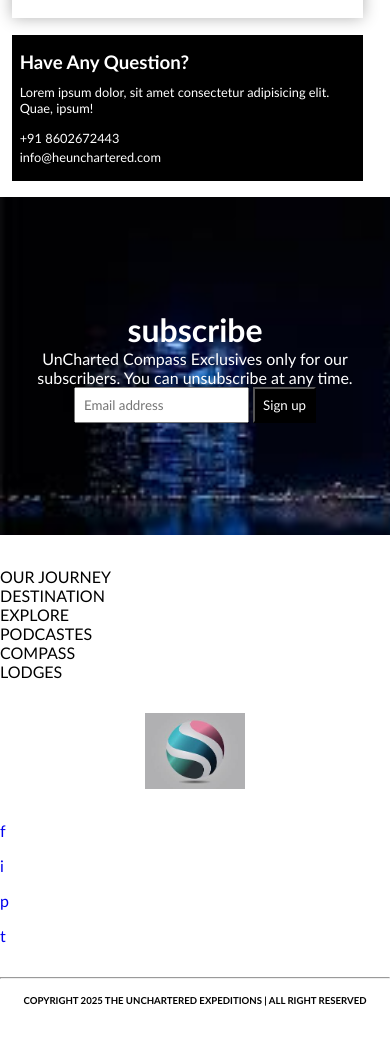
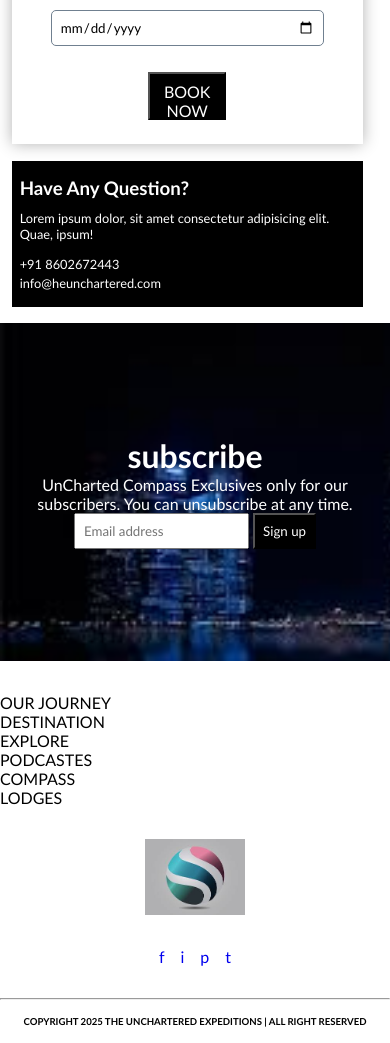
Before and after one commit to shanky1216/demo, a plain HTML site: page index.html in a window 390 px wide. Shown: the part 3600-4643 px from the top of the page. Before the commit the page ends 4622 px from the top, so only its background shows below. Drawn offline with Linux system fonts and the light colour scheme.

Commit message:
some risponsive work

```diff
--- a/style.css
+++ b/style.css
@@ -249,7 +249,16 @@ footer .footer-copyright {
         padding-bottom: 1rem ;
      }
 
-     footer ul {
+     footer nav ul {
         flex-direction: column;
      }
+
+     .sign-up-form-section input {
+        width: 70vw;
+     }
+
+
+ .migration-profile-section {
+    height: 35vh;
+ }
 }
```
